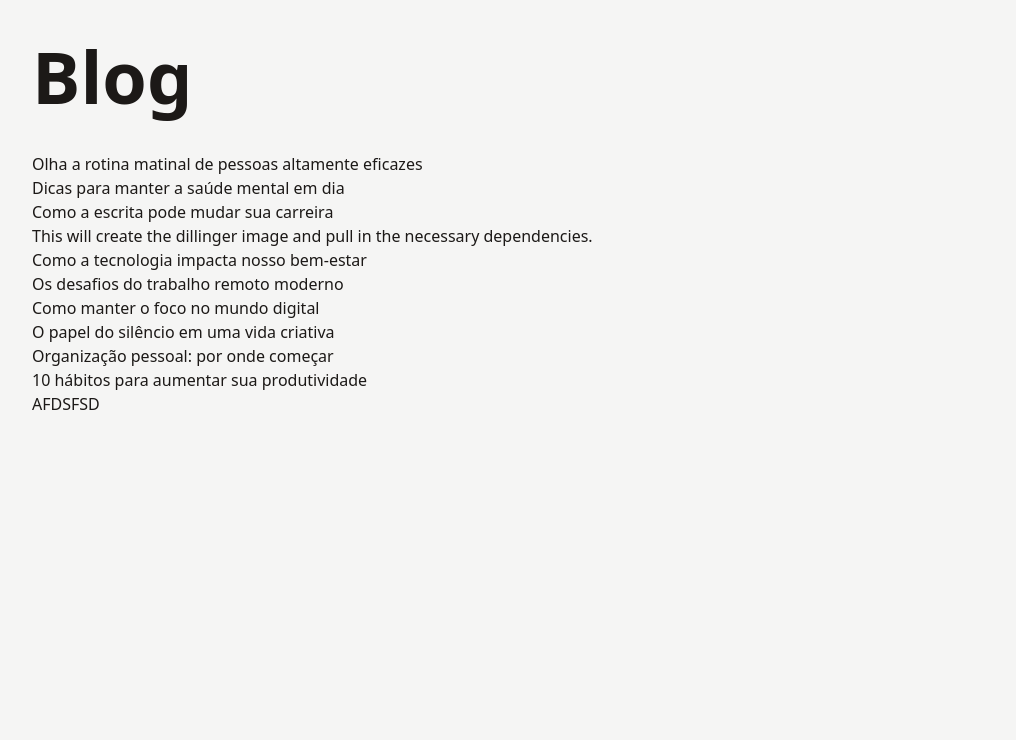
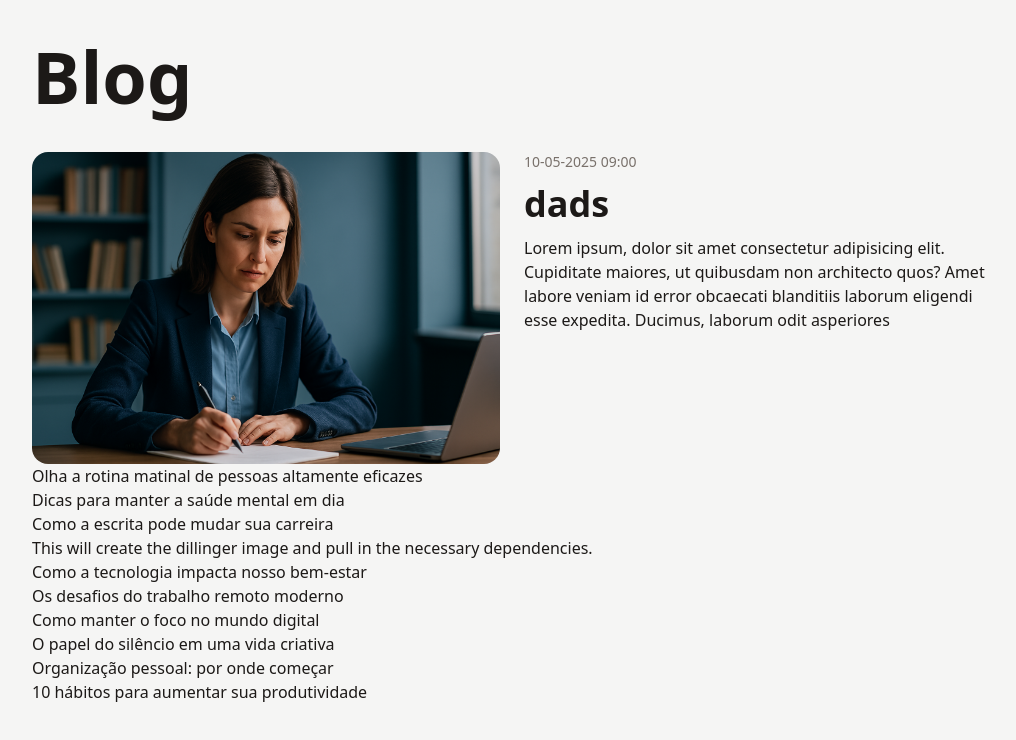
Before and after one commit to EriccMB/Blog-com-NextJS, a Next.js app: page / in a window 1280 px wide. Shown: the top 740 px of the page, without its empty margins (128-1144 px from the left). Built offline with nearby package versions, Linux system fonts and the light colour scheme.

Commit message:
postheading

```diff
--- a/src/app/page.tsx
+++ b/src/app/page.tsx
@@ -1,17 +1,42 @@
 import { Container } from '@/components/Container';
 import { Header } from '@/components/Header';
+import { PostHeading } from '@/components/PostHeading';
 import { Posts } from '@/components/Posts';
 import { SpinLoading } from '@/components/SpinLoading';
+import Image from 'next/image';
+import Link from 'next/link';
 import { Suspense } from 'react';
 
 export default async function Home() {
   return (
     <Container>
       <Header />
+      <section className="grid grid-cols-1 sm:grid-cols-2 gap-6 group">
+        <Link href="#" className="w-full h-full overflow-hidden rounded-2xl">
+          <Image
+            className="w-full h-full group-hover:scale-105 transition object-cover object-center"
+            src="/images/bryen_1.png"
+            width={1200}
+            height={760}
+            alt="Title"
+            priority
+          />
+        </Link>
+        <div className='flex flex-col gap-3 justify-start' >
+          <time dateTime="2025-05-10" className='text-stone-500 text-sm' >10-05-2025 09:00</time>
+          <PostHeading url='#'>dads</PostHeading>
+          <p>
+            Lorem ipsum, dolor sit amet consectetur adipisicing elit. Cupiditate
+            maiores, ut quibusdam non architecto quos? Amet labore veniam id
+            error obcaecati blanditiis laborum eligendi esse expedita. Ducimus,
+            laborum odit asperiores
+          </p>
+        </div>
+      </section>
+
       <Suspense fallback={<SpinLoading />}>
         <Posts />
       </Suspense>
-      <h1>AFDSFSD</h1>
     </Container>
   );
 }
--- /dev/null
+++ b/src/components/PostHeading/index.tsx
@@ -0,0 +1,25 @@
+import clsx from 'clsx';
+import Link from 'next/link';
+
+type PostHeadingProps = {
+  children: React.ReactNode;
+  url: string;
+  as?: 'h1' | 'h2';
+};
+
+export function PostHeading({
+  children,
+  url,
+  as: HeadingClass = 'h1',
+}: PostHeadingProps) {
+  const headingMapClasses = {
+    h1: 'text-2xl/tight sm:text-4xl',
+    h2: 'text-red-900 text-2xl/tight sm:text-4xl',
+  };
+  const commonClasses = 'font-extrabold';
+  return (
+    <HeadingClass className={clsx(commonClasses, headingMapClasses[HeadingClass])}>
+      <Link href={url}>{children}</Link>
+    </HeadingClass>
+  );
+}
```
